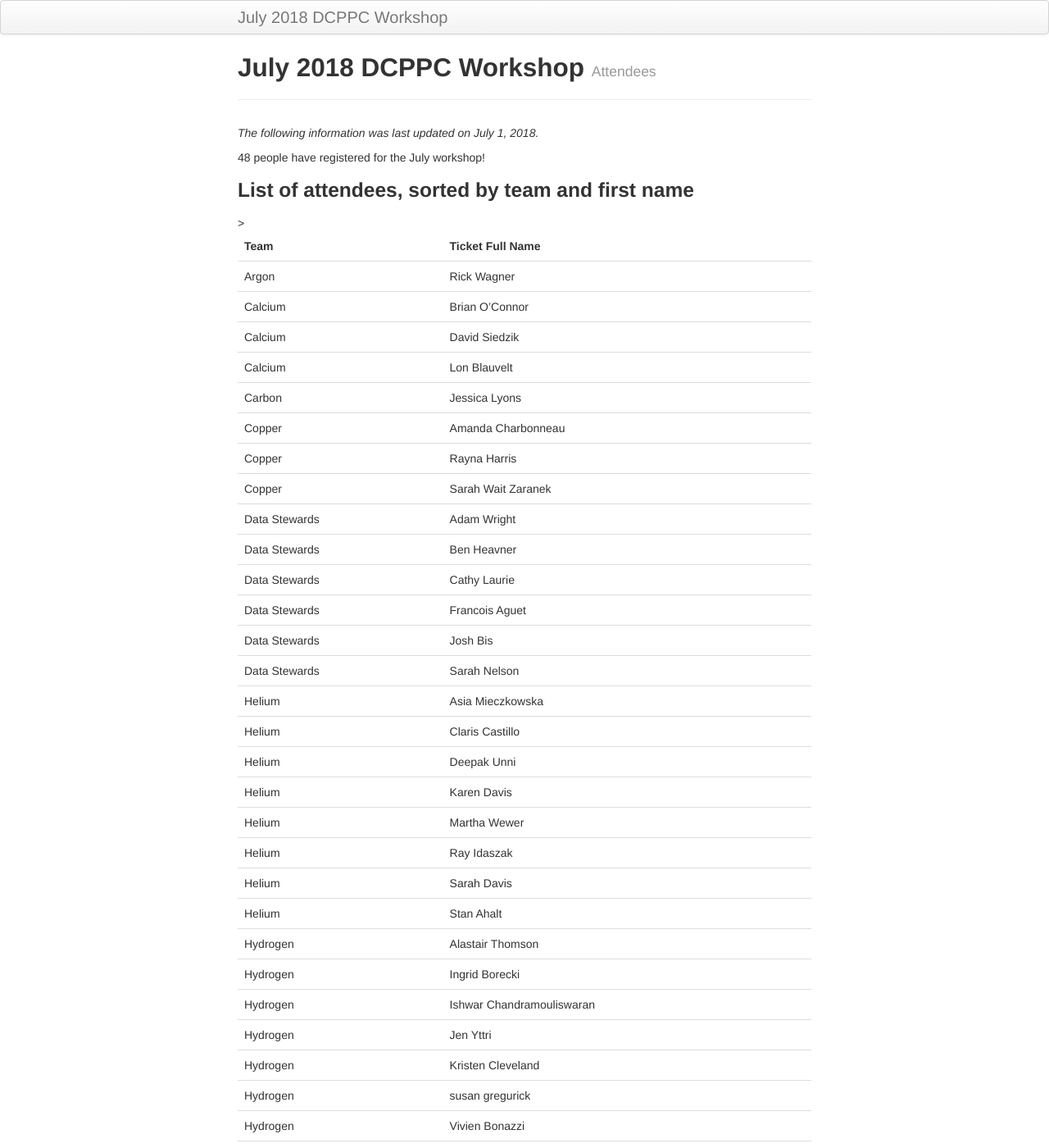
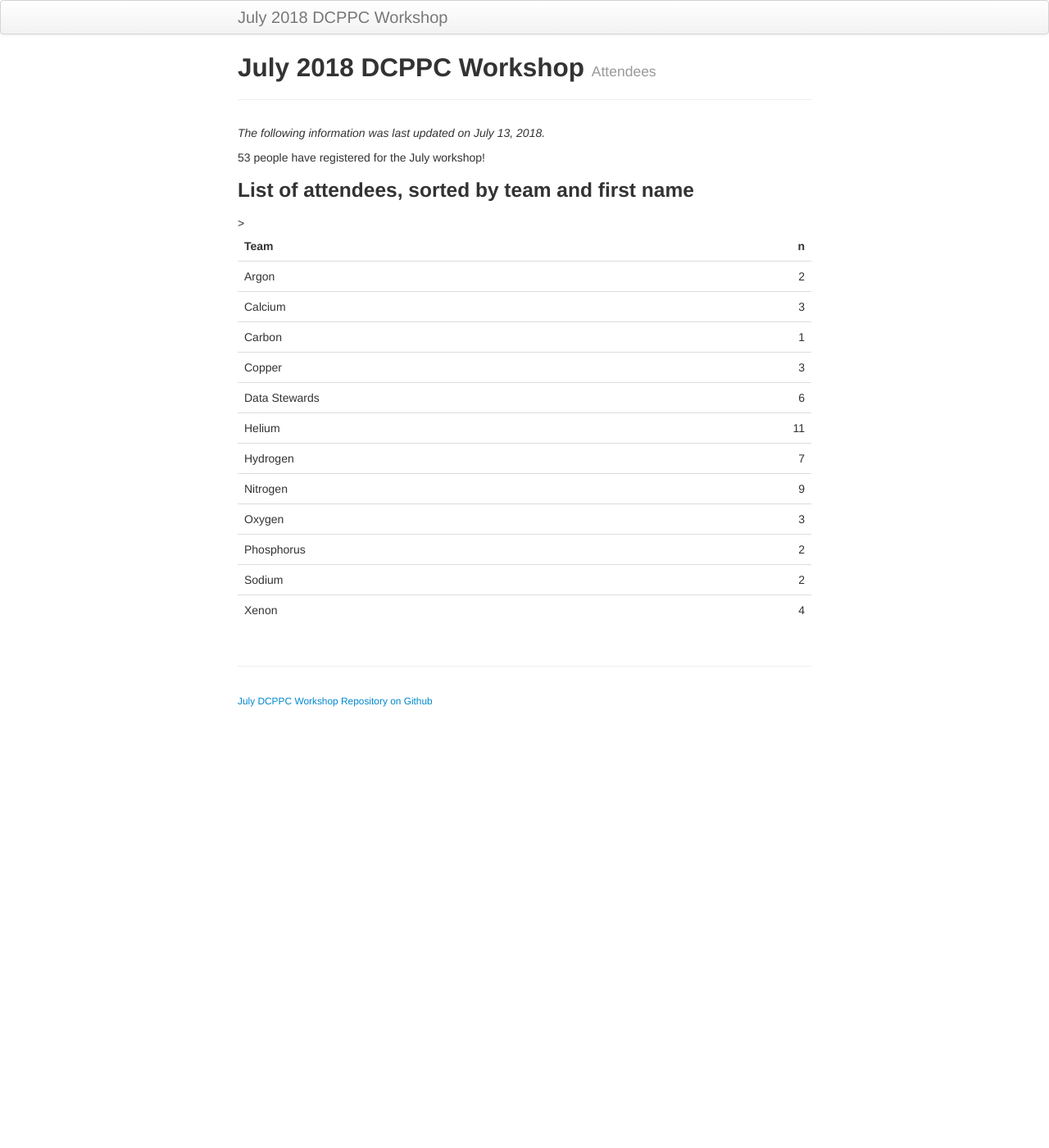
Before and after one commit to dcppc/2018-july-workshop, a Jekyll site: the page built from docs/attendees.md, in a window 1280 px wide and 1400 px high. Shown: the whole window at 82% size. Built offline with Jekyll 4.4.1, drawn with Linux system fonts in a browser that asks for light colours; some of the changed text lies outside the part shown.

Commit message:
5 more attendees

```diff
--- a/docs/attendees.md
+++ b/docs/attendees.md
@@ -4,216 +4,11 @@ title: July 2018 DCPPC Workshop
 tagline: Attendees
 ---
 
-*The following information was last updated on July 1, 2018.*
+*The following information was last updated on July 13, 2018.*
 
-48 people have registered for the July workshop!
+53 people have registered for the July workshop!
 
 ### List of attendees, sorted by team and first name
-
-<table class="table table-stripped">>
-<thead>
-<tr class="header">
-<th style="text-align: left;">Team</th>
-<th style="text-align: left;">Ticket Full Name</th>
-</tr>
-</thead>
-<tbody>
-<tr class="odd">
-<td style="text-align: left;">Argon</td>
-<td style="text-align: left;">Rick Wagner</td>
-</tr>
-<tr class="even">
-<td style="text-align: left;">Calcium</td>
-<td style="text-align: left;">Brian O’Connor</td>
-</tr>
-<tr class="odd">
-<td style="text-align: left;">Calcium</td>
-<td style="text-align: left;">David Siedzik</td>
-</tr>
-<tr class="even">
-<td style="text-align: left;">Calcium</td>
-<td style="text-align: left;">Lon Blauvelt</td>
-</tr>
-<tr class="odd">
-<td style="text-align: left;">Carbon</td>
-<td style="text-align: left;">Jessica Lyons</td>
-</tr>
-<tr class="even">
-<td style="text-align: left;">Copper</td>
-<td style="text-align: left;">Amanda Charbonneau</td>
-</tr>
-<tr class="odd">
-<td style="text-align: left;">Copper</td>
-<td style="text-align: left;">Rayna Harris</td>
-</tr>
-<tr class="even">
-<td style="text-align: left;">Copper</td>
-<td style="text-align: left;">Sarah Wait Zaranek</td>
-</tr>
-<tr class="odd">
-<td style="text-align: left;">Data Stewards</td>
-<td style="text-align: left;">Adam Wright</td>
-</tr>
-<tr class="even">
-<td style="text-align: left;">Data Stewards</td>
-<td style="text-align: left;">Ben Heavner</td>
-</tr>
-<tr class="odd">
-<td style="text-align: left;">Data Stewards</td>
-<td style="text-align: left;">Cathy Laurie</td>
-</tr>
-<tr class="even">
-<td style="text-align: left;">Data Stewards</td>
-<td style="text-align: left;">Francois Aguet</td>
-</tr>
-<tr class="odd">
-<td style="text-align: left;">Data Stewards</td>
-<td style="text-align: left;">Josh Bis</td>
-</tr>
-<tr class="even">
-<td style="text-align: left;">Data Stewards</td>
-<td style="text-align: left;">Sarah Nelson</td>
-</tr>
-<tr class="odd">
-<td style="text-align: left;">Helium</td>
-<td style="text-align: left;">Asia Mieczkowska</td>
-</tr>
-<tr class="even">
-<td style="text-align: left;">Helium</td>
-<td style="text-align: left;">Claris Castillo</td>
-</tr>
-<tr class="odd">
-<td style="text-align: left;">Helium</td>
-<td style="text-align: left;">Deepak Unni</td>
-</tr>
-<tr class="even">
-<td style="text-align: left;">Helium</td>
-<td style="text-align: left;">Karen Davis</td>
-</tr>
-<tr class="odd">
-<td style="text-align: left;">Helium</td>
-<td style="text-align: left;">Martha Wewer</td>
-</tr>
-<tr class="even">
-<td style="text-align: left;">Helium</td>
-<td style="text-align: left;">Ray Idaszak</td>
-</tr>
-<tr class="odd">
-<td style="text-align: left;">Helium</td>
-<td style="text-align: left;">Sarah Davis</td>
-</tr>
-<tr class="even">
-<td style="text-align: left;">Helium</td>
-<td style="text-align: left;">Stan Ahalt</td>
-</tr>
-<tr class="odd">
-<td style="text-align: left;">Hydrogen</td>
-<td style="text-align: left;">Alastair Thomson</td>
-</tr>
-<tr class="even">
-<td style="text-align: left;">Hydrogen</td>
-<td style="text-align: left;">Ingrid Borecki</td>
-</tr>
-<tr class="odd">
-<td style="text-align: left;">Hydrogen</td>
-<td style="text-align: left;">Ishwar Chandramouliswaran</td>
-</tr>
-<tr class="even">
-<td style="text-align: left;">Hydrogen</td>
-<td style="text-align: left;">Jen Yttri</td>
-</tr>
-<tr class="odd">
-<td style="text-align: left;">Hydrogen</td>
-<td style="text-align: left;">Kristen Cleveland</td>
-</tr>
-<tr class="even">
-<td style="text-align: left;">Hydrogen</td>
-<td style="text-align: left;">susan gregurick</td>
-</tr>
-<tr class="odd">
-<td style="text-align: left;">Hydrogen</td>
-<td style="text-align: left;">Vivien Bonazzi</td>
-</tr>
-<tr class="even">
-<td style="text-align: left;">Nitrogen</td>
-<td style="text-align: left;">Alexander Lachmann</td>
-</tr>
-<tr class="odd">
-<td style="text-align: left;">Nitrogen</td>
-<td style="text-align: left;">Avi Ma’ayan</td>
-</tr>
-<tr class="even">
-<td style="text-align: left;">Nitrogen</td>
-<td style="text-align: left;">Daniel Clarke</td>
-</tr>
-<tr class="odd">
-<td style="text-align: left;">Nitrogen</td>
-<td style="text-align: left;">Daniel Cooper</td>
-</tr>
-<tr class="even">
-<td style="text-align: left;">Nitrogen</td>
-<td style="text-align: left;">Juergen Klenk</td>
-</tr>
-<tr class="odd">
-<td style="text-align: left;">Nitrogen</td>
-<td style="text-align: left;">Lily Wang</td>
-</tr>
-<tr class="even">
-<td style="text-align: left;">Nitrogen</td>
-<td style="text-align: left;">Megan Wojciechowicz</td>
-</tr>
-<tr class="odd">
-<td style="text-align: left;">Nitrogen</td>
-<td style="text-align: left;">Sherry Jenkins</td>
-</tr>
-<tr class="even">
-<td style="text-align: left;">Nitrogen</td>
-<td style="text-align: left;">Stephan Schuerer</td>
-</tr>
-<tr class="odd">
-<td style="text-align: left;">Oxygen</td>
-<td style="text-align: left;">Anupama Gururaj</td>
-</tr>
-<tr class="even">
-<td style="text-align: left;">Oxygen</td>
-<td style="text-align: left;">Kirk Roberts</td>
-</tr>
-<tr class="odd">
-<td style="text-align: left;">Oxygen</td>
-<td style="text-align: left;">Lucila Ohno-Machado</td>
-</tr>
-<tr class="even">
-<td style="text-align: left;">Phosphorus</td>
-<td style="text-align: left;">Jonathan Crabtree</td>
-</tr>
-<tr class="odd">
-<td style="text-align: left;">Phosphorus</td>
-<td style="text-align: left;">Olukemi Ifeonu</td>
-</tr>
-<tr class="even">
-<td style="text-align: left;">Sodium</td>
-<td style="text-align: left;">Merce Crosas</td>
-</tr>
-<tr class="odd">
-<td style="text-align: left;">Sodium</td>
-<td style="text-align: left;">Sarala Wimalaratne</td>
-</tr>
-<tr class="even">
-<td style="text-align: left;">Xenon</td>
-<td style="text-align: left;">Alison E Leaf</td>
-</tr>
-<tr class="odd">
-<td style="text-align: left;">Xenon</td>
-<td style="text-align: left;">Ross Rounsevell</td>
-</tr>
-<tr class="even">
-<td style="text-align: left;">Xenon</td>
-<td style="text-align: left;">Vladimir Obucina</td>
-</tr>
-</tbody>
-</table>
-
-### Overview of particpants per team
 
 <table class="table table-stripped">>
 <thead>
@@ -225,7 +20,7 @@ tagline: Attendees
 <tbody>
 <tr class="odd">
 <td style="text-align: left;">Argon</td>
-<td style="text-align: right;">1</td>
+<td style="text-align: right;">2</td>
 </tr>
 <tr class="even">
 <td style="text-align: left;">Calcium</td>
@@ -245,7 +40,7 @@ tagline: Attendees
 </tr>
 <tr class="even">
 <td style="text-align: left;">Helium</td>
-<td style="text-align: right;">8</td>
+<td style="text-align: right;">11</td>
 </tr>
 <tr class="odd">
 <td style="text-align: left;">Hydrogen</td>
@@ -269,7 +64,7 @@ tagline: Attendees
 </tr>
 <tr class="even">
 <td style="text-align: left;">Xenon</td>
-<td style="text-align: right;">3</td>
+<td style="text-align: right;">4</td>
 </tr>
 </tbody>
 </table>
```
